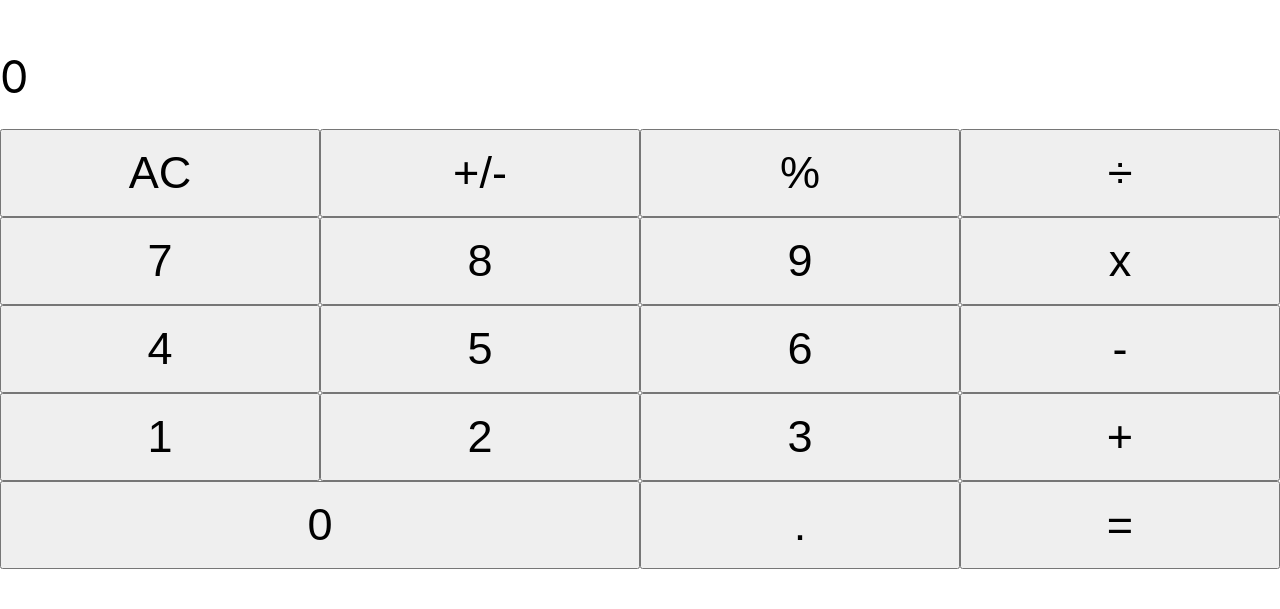
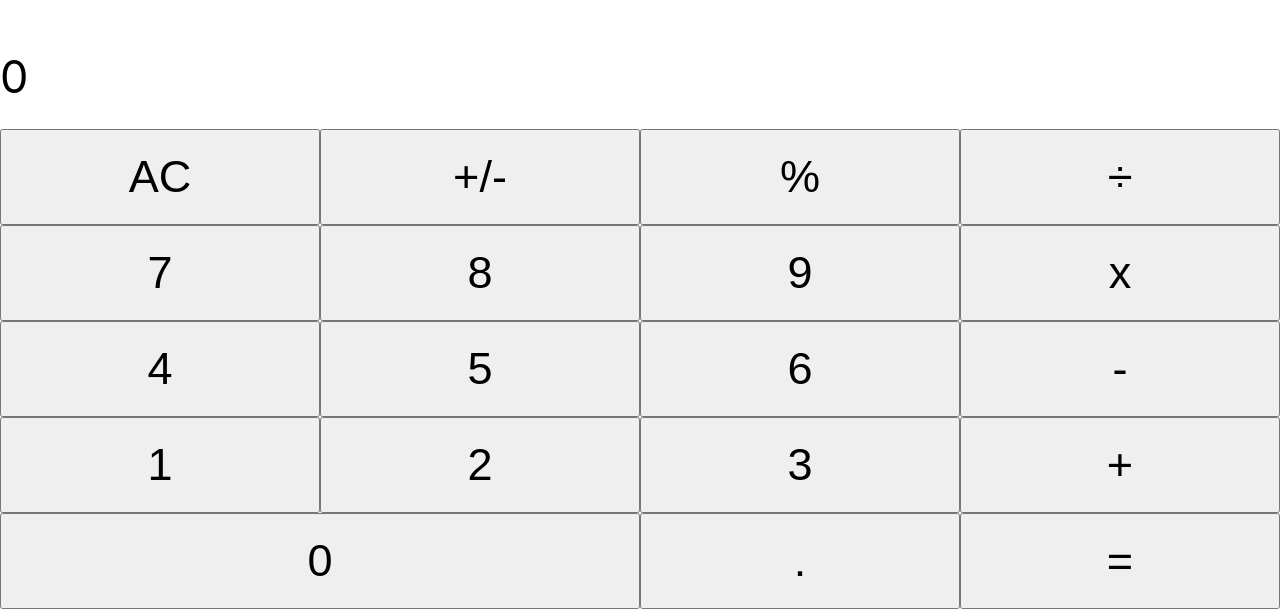
Before and after one commit to HighDynamics/calculator, a React (Create React App) app: page / in a window 1280 px wide. Shown: the part 191-800 px from the top of the page. Built offline with nearby package versions, Linux system fonts and the light colour scheme.

Commit message:
removed footer in css

```diff
--- a/src/App.css
+++ b/src/App.css
@@ -1,7 +1,7 @@
 #appWrapper{
   display: grid;
     grid-template-columns: 25vw 25vw 25vw 25vw;
-    grid-template-rows: 10vh 20vh 10vh 11vh 11vh 11vh 11vh 11vh 5vh;
+    grid-template-rows: 10vh 20vh 10vh 12vh 12vh 12vh 12vh 12vh;
     grid-template-areas:
       'expression expression expression expression'
       'evaluation evaluation evaluation evaluation'
```
